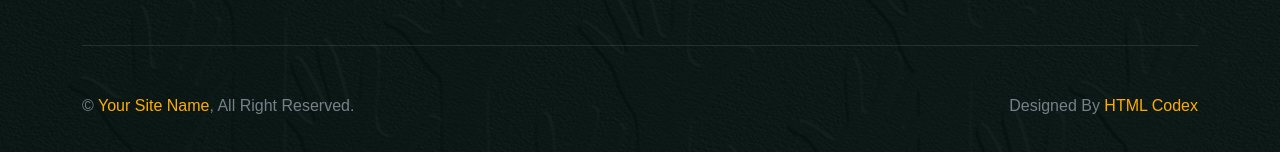
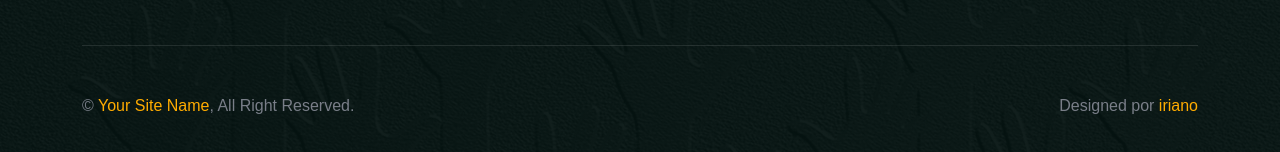
Before and after one commit to iriano380/Vilankulo-, a plain HTML site: page index.html in a window 1280 px wide. Shown: the part 5524-5676 px from the top of the page. Drawn offline with nearby package versions, Linux system fonts and the light colour scheme.

Commit message:
Update index.html

```diff
--- a/index.html
+++ b/index.html
@@ -706,7 +706,7 @@
                     <div class="col-md-6 text-center text-md-end">
                         <!--/*** The author’s attribution link must remain intact in the template. ***/-->
                         <!--/*** If you wish to remove this credit link, please purchase the Pro Version . ***/-->
-                        Designed By <a class="fw-semi-bold" href="https://htmlcodex.com">HTML Codex</a>
+                        Designed por <a class="fw-semi-bold" href="https://htmlcodex.com">iriano</a>
                     </div>
                 </div>
             </div>
@@ -732,4 +732,5 @@
     <script src="js/main.js"></script>
 </body>
 
+
 </html>
```
